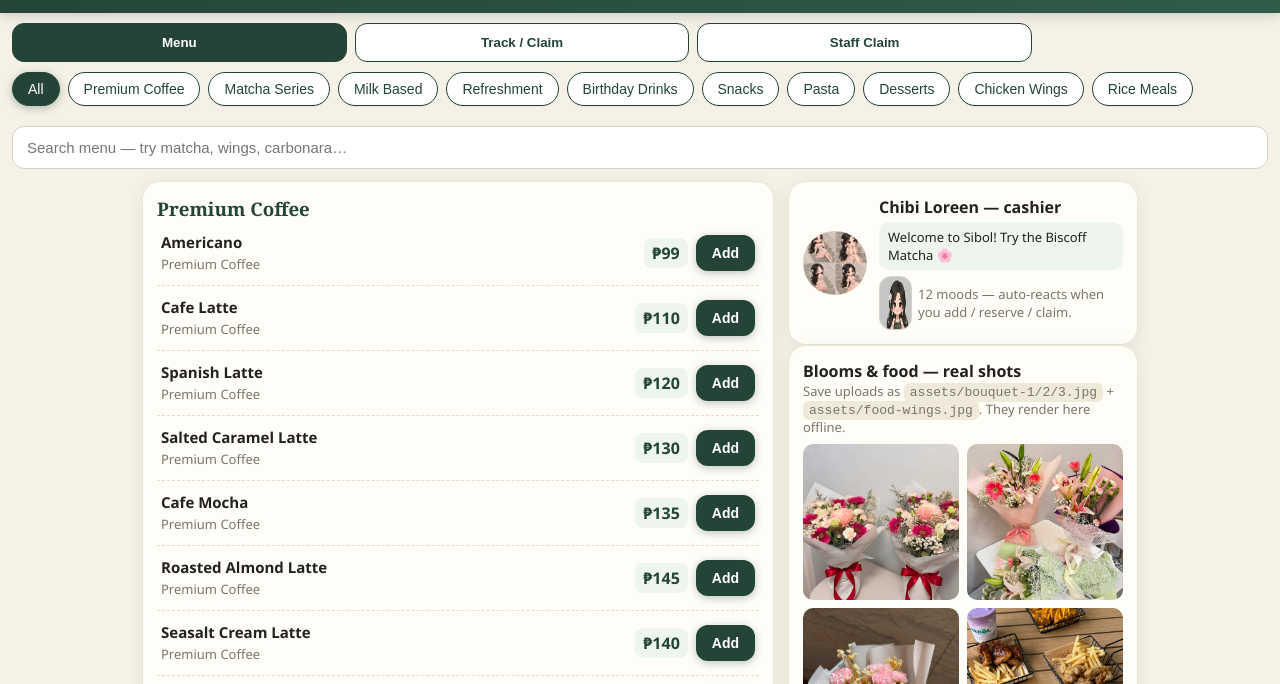
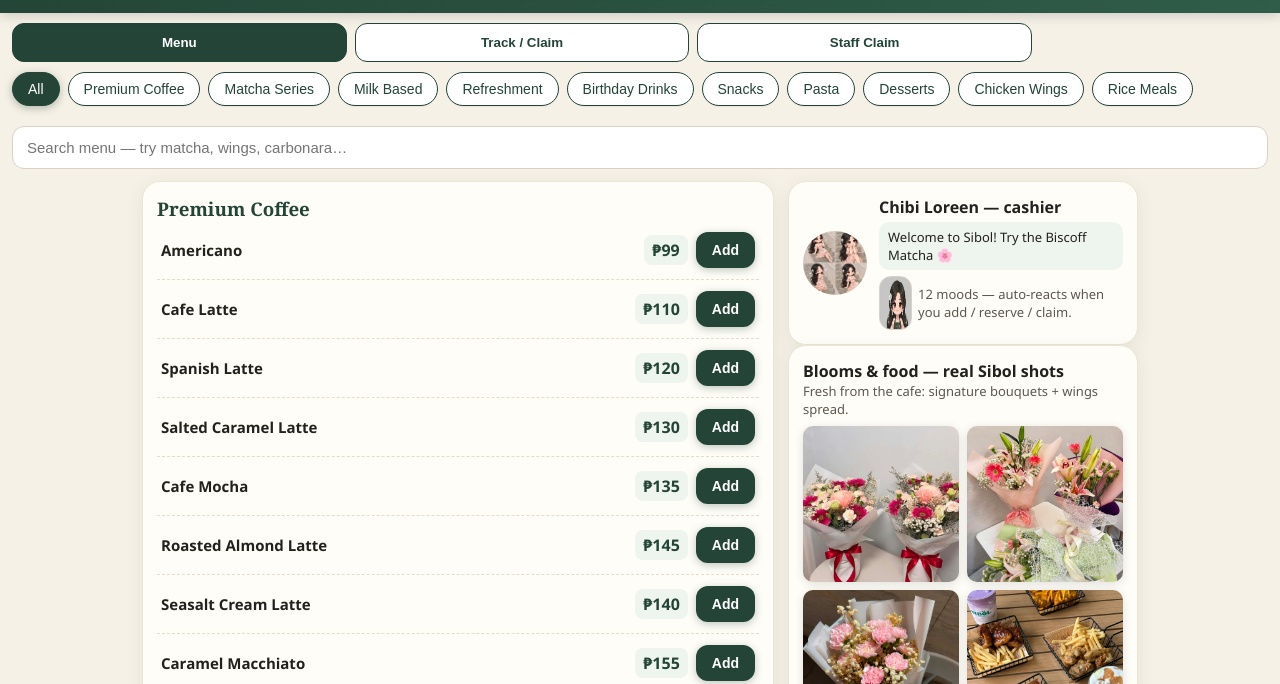
Before and after one commit to Jamespino20/Bites-n-Bloom, a plain HTML site: page prototype-cafe.html in a window 1280 px wide. Shown: the part 77-761 px from the top of the page. Drawn offline with Linux system fonts and the light colour scheme.

Commit message:
Pre-defense polish: live copy, contrast, favicon silencer

```diff
--- a/garden.html
+++ b/garden.html
@@ -3,6 +3,7 @@
 <head>
 <meta charset="UTF-8">
 <meta name="viewport" content="width=device-width, initial-scale=1.0">
+<link rel="icon" href="data:,">
 <title>Sibol Garden — Enter and watch it grow</title>
 <link rel="stylesheet" href="garden.css">
 </head>
--- a/prototype-cafe.html
+++ b/prototype-cafe.html
@@ -3,9 +3,10 @@
 <head>
 <meta charset="UTF-8">
 <meta name="viewport" content="width=device-width, initial-scale=1.0">
+<link rel="icon" href="data:,">
 <title>Sibol Cafe: Bites & Blooms — Prototype</title>
 <style>
-:root{--green:#234436;--green2:#2f5d49;--cream:#f6f1e7;--card:#fffdf8;--accent:#c98a4b;--pink:#e8a7c3;--ink:#23211d;--mut:#7a756c}
+:root{--green:#234436;--green2:#2f5d49;--cream:#f6f1e7;--card:#fffdf8;--accent:#c98a4b;--pink:#e8a7c3;--ink:#23211d;--mut:#5d5850}
 *{box-sizing:border-box}body{margin:0;font-family:"Segoe UI",system-ui,Roboto,Arial;background:radial-gradient(1200px 400px at 20% -5%,#fff 0%,var(--cream) 60%);color:var(--ink)}
 header{background:linear-gradient(135deg,var(--green),var(--green2));color:#fff;padding:16px;position:sticky;top:0;z-index:5;box-shadow:0 2px 12px rgba(0,0,0,.18)}
 header h1{margin:0;font-family:Georgia,"Times New Roman",serif;font-weight:500;letter-spacing:.5px;font-size:26px}
@@ -61,7 +62,7 @@ code{background:#efe9d9;padding:2px 6px;border-radius:6px}
 <section id="menuList"></section>
 <aside>
 <div class="card cashier"><img id="chibiMain" src="assets/loreen-chibi.png" alt="Chibi Loreen" style="width:64px;height:64px;border-radius:50%;object-fit:cover;background:var(--green)" onerror="this.outerHTML='<div class=&quot;avatar&quot;>L</div>'"><div style="flex:1"><b>Chibi Loreen — cashier</b><div id="moodBubble" style="background:#eef4ee;border-radius:10px;padding:6px 9px;font-size:13px;margin-top:4px">Welcome to Sibol! Try the Biscoff Matcha 🌸</div><div style="display:flex;gap:6px;align-items:center;margin-top:6px"><div id="spriteWin" title="expressions" style="width:54px;height:54px;border-radius:12px;background:url(assets/sprites.png) 0 0/300% 400%;border:1px solid #d8d2c4"></div><span class="note">12 moods — auto-reacts when you add / reserve / claim.</span></div></div></div>
-<div class="card"><b>Blooms & food — real shots</b><div class="note">Save uploads as <code>assets/bouquet-1/2/3.jpg</code> + <code>assets/food-wings.jpg</code>. They render here offline.</div><div style="display:grid;grid-template-columns:1fr 1fr;gap:8px;margin-top:8px">
+<div class="card"><b>Blooms & food — real Sibol shots</b><div class="note">Fresh from the cafe: signature bouquets + wings spread.</div><div class="gallery" style="display:grid;grid-template-columns:1fr 1fr;gap:8px;margin-top:8px">
 <img src="assets/bouquet-1.jpg" style="width:100%;border-radius:10px" onerror="this.style.display='none'">
 <img src="assets/bouquet-2.jpg" style="width:100%;border-radius:10px" onerror="this.style.display='none'">
 <img src="assets/bouquet-3.jpg" style="width:100%;border-radius:10px" onerror="this.style.display='none'">
@@ -109,7 +110,7 @@ cats.slice(1).filter(c=>cat==="All"||c===cat).forEach(c=>{
 const items=MENU.map((m,i)=>({...m,idx:i})).filter(m=>m[0]===c&&(m[1].toLowerCase().includes(q)));
 if(!items.length)return;
 const d=document.createElement('div');d.className='card';d.innerHTML=`<h3 style="margin:0">${c}</h3>`;
-items.forEach(m=>{const p=m[3]??m[2];const row=document.createElement('div');row.className='item';row.innerHTML=`<div><b>${m[1]}</b><span class="note">${m[0]}</span></div><div style="display:flex;gap:8px;align-items:center"><span class="price">₱${p}</span><button class="btn">Add</button></div>`;row.querySelector('button').onclick=()=>customize(m.idx);d.appendChild(row)});
+items.forEach(m=>{const p=m[3]??m[2];const row=document.createElement('div');row.className='item';row.innerHTML=`<div><b>${m[1]}</b></div><div style="display:flex;gap:8px;align-items:center"><span class="price">₱${p}</span><button class="btn">Add</button></div>`;row.querySelector('button').onclick=()=>customize(m.idx);d.appendChild(row)});
 list.appendChild(d)})}
 document.getElementById('search').oninput=drawMenu;
 function customize(i){
```
Also changed, not shown: index.html (+1 -0 lines).
